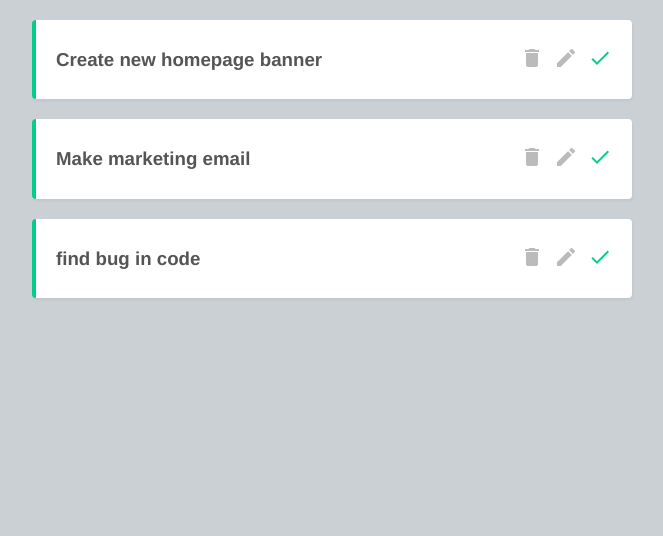
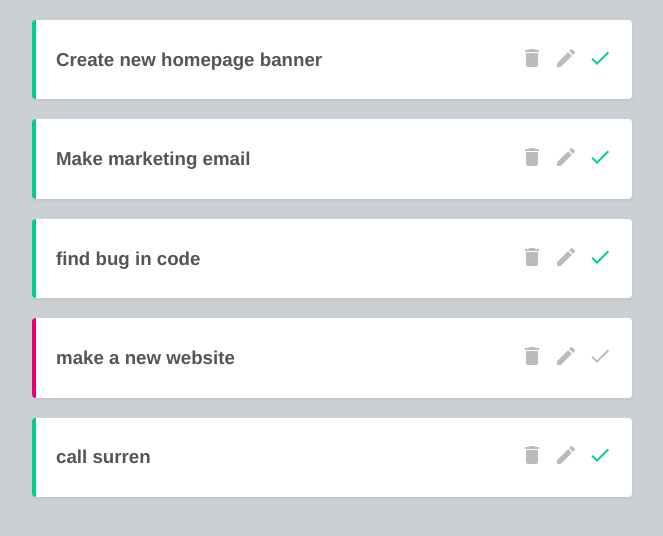
Before and after one commit to seanhellier/project-planner, a Vue app: page / in a window 1280 px wide. Shown: the top 536 px of the page, without its empty margins (308-971 px from the left). Built offline with nearby package versions, Linux system fonts and the light colour scheme; data requests are answered from the project's data file.

Commit message:
lesson 64

```diff
--- a/data/db.json
+++ b/data/db.json
@@ -17,6 +17,18 @@
       "title": "find bug in code",
       "details": "Lorem ipsum",
       "complete": true
+    },
+    {
+      "title": "make a new website",
+      "details": "blather",
+      "complete": false,
+      "id": 4
+    },
+    {
+      "title": "call surren",
+      "details": "about Serrins Fisher",
+      "complete": true,
+      "id": 5
     }
   ]
 }
--- a/src/views/AddProject.vue
+++ b/src/views/AddProject.vue
@@ -1,7 +1,7 @@
 <template>
   <form @submit.prevent="handleSubmit">
-      <label>Name</label>
-      <input type="text" v-model="title"  required>
+    <label>Title</label>
+    <input type="text" v-model="title" required>
     <label>Details</label>
     <textarea v-model="details" required></textarea>
     <button>Add Project</button>
@@ -12,13 +12,26 @@
 export default {
   data() {
     return {
-            title: ``,
-            details: ``,
+      title: '',
+      details: ''
     }
   },
   methods: {
     handleSubmit() {
-            console.log(this.title, this.details)
+      let project = {
+        title: this.title,
+        details: this.details,
+        complete: false
+      }
+      console.log(project)
+
+     fetch('http://localhost:3000/projects', {
+        method: 'POST',
+        headers: { 'Content-Type': 'application/json' },
+        body: JSON.stringify(project)
+      }).then(() => {
+        this.$router.push('/')
+      }).catch(err => console.log(err))
     }
   }
 }
```
Lines whose indentation alone changed are shown as unchanged.
